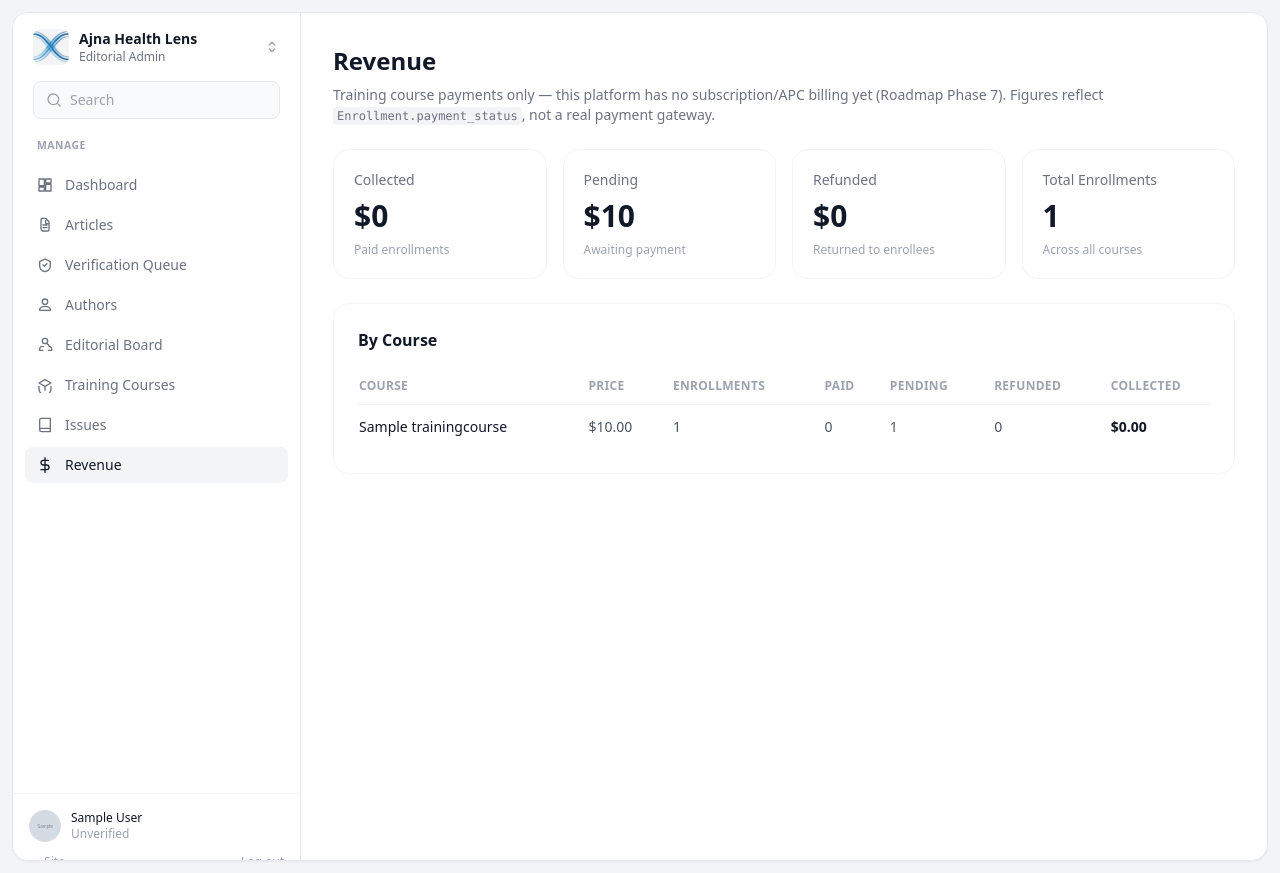
After one commit to ashim888/ahl, a Django app: page /editorial/revenue/ in a window 1280 px wide. The commit adds this page. Run offline with Django 5.2, Linux system fonts and the light colour scheme; a user stored in the database is signed in; tables that the repository leaves empty hold one stand-in row (values such as "Sample post"); grey boxes marked "Sample" are stand-in pictures; some libraries are stand-ins or nearby versions.

Commit message:
bug fixes

```diff
--- a/admin_custom/urls.py
+++ b/admin_custom/urls.py
@@ -6,4 +6,5 @@ app_name = 'admin_custom'
 
 urlpatterns = [
     path('', views.DashboardHomeView.as_view(), name='dashboard'),
+    path('revenue/', views.RevenueView.as_view(), name='revenue'),
 ]
--- a/admin_custom/views.py
+++ b/admin_custom/views.py
@@ -1,6 +1,6 @@
 import datetime
 
-from django.db.models import Count
+from django.db.models import Count, Q, Sum
 from django.utils import timezone
 from django.utils.decorators import method_decorator
 from django.views.generic import TemplateView
@@ -29,7 +29,9 @@ class DashboardHomeView(TemplateView):
 
     def get_context_data(self, **kwargs):
         context = super().get_context_data(**kwargs)
-        today = timezone.now().date()
+        # localdate(), not now().date() — TIME_ZONE is Asia/Kathmandu (UTC+5:45),
+        # so a plain UTC "now" can already be tomorrow in local time near midnight.
+        today = timezone.localdate()
 
         # -- KPI row -----------------------------------------------------
         article_status_counts = dict(
@@ -69,7 +71,15 @@ class DashboardHomeView(TemplateView):
         days = [today - datetime.timedelta(days=i) for i in range(6, -1, -1)]
         daily_stats = []
         for day in days:
-            created = Article.objects.filter(created_at__date=day).count()
+            # Explicit local-midnight-to-local-midnight range instead of a
+            # `created_at__date=day` lookup — the latter needs MySQL's
+            # CONVERT_TZ() to resolve the named TIME_ZONE, which silently
+            # returns NULL (matching nothing, ever) unless the server's
+            # mysql.time_zone_name tables have been loaded via
+            # mysql_tzinfo_to_sql. A plain datetime range doesn't need that.
+            day_start = timezone.make_aware(datetime.datetime.combine(day, datetime.time.min))
+            day_end = day_start + datetime.timedelta(days=1)
+            created = Article.objects.filter(created_at__gte=day_start, created_at__lt=day_end).count()
             published = Article.objects.filter(publication_date=day).count()
             daily_stats.append({'label': day.strftime('%b %-d'), 'created': created, 'published': published})
         max_daily = max([max(d['created'], d['published']) for d in daily_stats] + [1])
@@ -142,3 +152,39 @@ class DashboardHomeView(TemplateView):
         context['recent_articles'] = Article.objects.select_related('issue').order_by('-updated_at')[:5]
 
         return context
+
+
+@method_decorator(role_required(*EDITORIAL_ROLES), name='dispatch')
+class RevenueView(TemplateView):
+    """Read-only revenue summary from Training's Enrollment.payment_status —
+    the only real payment data this platform has. Deliberately not a
+    Stripe/subscription billing page — that's ROADMAP.md Phase 7, a separate,
+    much larger undertaking than surfacing data that already exists.
+    """
+
+    template_name = 'admin_custom/revenue.html'
+
+    def get_context_data(self, **kwargs):
+        context = super().get_context_data(**kwargs)
+
+        def total_for(payment_status):
+            return Enrollment.objects.filter(
+                payment_status=payment_status,
+            ).aggregate(total=Sum('course__price'))['total'] or 0
+
+        context['collected_total'] = total_for(Enrollment.PaymentStatus.PAID)
+        context['pending_total'] = total_for(Enrollment.PaymentStatus.PENDING)
+        context['refunded_total'] = total_for(Enrollment.PaymentStatus.REFUNDED)
+        context['enrollment_total'] = Enrollment.objects.count()
+
+        courses = TrainingCourse.objects.annotate(
+            paid_count=Count('enrollments', filter=Q(enrollments__payment_status=Enrollment.PaymentStatus.PAID)),
+            pending_count=Count('enrollments', filter=Q(enrollments__payment_status=Enrollment.PaymentStatus.PENDING)),
+            refunded_count=Count('enrollments', filter=Q(enrollments__payment_status=Enrollment.PaymentStatus.REFUNDED)),
+            total_enrollments=Count('enrollments'),
+        ).order_by('-total_enrollments')
+        for course in courses:
+            course.collected = course.paid_count * course.price
+        context['courses'] = courses
+
+        return context
--- a/articles/forms.py
+++ b/articles/forms.py
@@ -13,7 +13,7 @@ class ArticleForm(forms.ModelForm):
     class Meta:
         model = Article
         fields = [
-            'title', 'slug', 'article_type', 'access_type', 'status',
+            'title', 'slug', 'article_type', 'access_type', 'status', 'is_pinned',
             'abstract', 'keywords', 'issue', 'volume', 'page_numbers', 'doi',
             'submission_date', 'acceptance_date', 'publication_date',
             'html_content', 'references', 'featured_image', 'pdf_file',
--- a/articles/urls.py
+++ b/articles/urls.py
@@ -25,4 +25,5 @@ urlpatterns = [
     path('manage/articles/preview/', views.article_preview, name='manage_article_preview'),
     path('manage/articles/<slug:slug>/edit/', views.ArticleUpdateView.as_view(), name='manage_article_update'),
     path('manage/articles/<slug:slug>/delete/', views.ArticleDeleteView.as_view(), name='manage_article_delete'),
+    path('manage/articles/<slug:slug>/quick-publish/', views.article_quick_publish, name='manage_article_quick_publish'),
 ]
--- a/issues/urls.py
+++ b/issues/urls.py
@@ -7,4 +7,9 @@ app_name = 'issues'
 urlpatterns = [
     path('issues/', views.IssueListView.as_view(), name='issue_list'),
     path('issues/<int:volume>/<int:number>/', views.IssueDetailView.as_view(), name='issue_detail'),
+
+    path('manage/issues/', views.IssueManageListView.as_view(), name='manage_issue_list'),
+    path('manage/issues/new/', views.IssueCreateView.as_view(), name='manage_issue_create'),
+    path('manage/issues/<int:pk>/edit/', views.IssueUpdateView.as_view(), name='manage_issue_update'),
+    path('manage/issues/<int:pk>/delete/', views.IssueDeleteView.as_view(), name='manage_issue_delete'),
 ]
--- /dev/null
+++ b/templates/admin_custom/revenue.html
@@ -0,0 +1,72 @@
+{% extends 'admin_dashboard/base.html' %}
+
+{% block title %}Revenue — {{ JOURNAL_NAME }}{% endblock %}
+{% block page_title %}Revenue{% endblock %}
+
+{% block content %}
+
+<p class="text-sm text-gray-500 -mt-4 mb-6">
+    Training course payments only — this platform has no subscription/APC billing yet (Roadmap Phase 7).
+    Figures reflect <code class="text-xs bg-gray-100 px-1 py-0.5 rounded">Enrollment.payment_status</code>, not a real payment gateway.
+</p>
+
+<div class="grid grid-cols-1 sm:grid-cols-2 lg:grid-cols-4 gap-4 mb-6">
+    <div class="bg-white rounded-2xl border border-gray-100 p-5">
+        <p class="text-sm text-gray-500">Collected</p>
+        <p class="mt-2 text-3xl font-bold text-gray-900">${{ collected_total }}</p>
+        <p class="mt-2 text-xs text-gray-400">Paid enrollments</p>
+    </div>
+    <div class="bg-white rounded-2xl border border-gray-100 p-5">
+        <p class="text-sm text-gray-500">Pending</p>
+        <p class="mt-2 text-3xl font-bold text-gray-900">${{ pending_total }}</p>
+        <p class="mt-2 text-xs text-gray-400">Awaiting payment</p>
+    </div>
+    <div class="bg-white rounded-2xl border border-gray-100 p-5">
+        <p class="text-sm text-gray-500">Refunded</p>
+        <p class="mt-2 text-3xl font-bold text-gray-900">${{ refunded_total }}</p>
+        <p class="mt-2 text-xs text-gray-400">Returned to enrollees</p>
+    </div>
+    <div class="bg-white rounded-2xl border border-gray-100 p-5">
+        <p class="text-sm text-gray-500">Total Enrollments</p>
+        <p class="mt-2 text-3xl font-bold text-gray-900">{{ enrollment_total }}</p>
+        <p class="mt-2 text-xs text-gray-400">Across all courses</p>
+    </div>
+</div>
+
+<div class="bg-white rounded-2xl border border-gray-100 p-5 sm:p-6">
+    <h2 class="text-base font-semibold text-gray-900 mb-4">By Course</h2>
+    <div class="overflow-x-auto">
+        <table class="w-full text-sm">
+            <thead class="text-left text-xs uppercase tracking-wide text-gray-400 border-b border-gray-100">
+                <tr>
+                    <th class="py-2.5 pr-4">Course</th>
+                    <th class="py-2.5 pr-4">Price</th>
+                    <th class="py-2.5 pr-4">Enrollments</th>
+                    <th class="py-2.5 pr-4">Paid</th>
+                    <th class="py-2.5 pr-4">Pending</th>
+                    <th class="py-2.5 pr-4">Refunded</th>
+                    <th class="py-2.5">Collected</th>
+                </tr>
+            </thead>
+            <tbody class="divide-y divide-gray-100">
+                {% for course in courses %}
+                    <tr>
+                        <td class="py-3 pr-4 font-medium text-gray-900">
+                            <a href="{% url 'training:manage_course_enrollments' course.pk %}" class="hover:underline">{{ course.title }}</a>
+                        </td>
+                        <td class="py-3 pr-4 text-gray-600">${{ course.price }}</td>
+                        <td class="py-3 pr-4 text-gray-600">{{ course.total_enrollments }}</td>
+                        <td class="py-3 pr-4 text-gray-600">{{ course.paid_count }}</td>
+                        <td class="py-3 pr-4 text-gray-600">{{ course.pending_count }}</td>
+                        <td class="py-3 pr-4 text-gray-600">{{ course.refunded_count }}</td>
+                        <td class="py-3 font-semibold text-gray-900">${{ course.collected }}</td>
+                    </tr>
+                {% empty %}
+                    <tr><td colspan="7" class="py-6 text-center text-gray-400">No courses yet.</td></tr>
+                {% endfor %}
+            </tbody>
+        </table>
+    </div>
+</div>
+
+{% endblock %}
--- a/templates/admin_dashboard/base.html
+++ b/templates/admin_dashboard/base.html
@@ -147,16 +147,20 @@
                 </svg>
                 Training Courses
             </a>
-
-            <div class="pt-4 mt-2 border-t border-gray-100">
-                <p class="px-3 pt-3 pb-2 text-[0.65rem] font-semibold uppercase tracking-wider text-gray-400">Coming later</p>
-                <span class="flex items-center gap-3 px-3 py-2 text-gray-300 cursor-not-allowed" title="Public browsing exists; CRUD is still plain Django admin">
-                    Issues
-                </span>
-                <span class="flex items-center gap-3 px-3 py-2 text-gray-300 cursor-not-allowed" title="Roadmap Phase 7">
-                    Revenue
-                </span>
-            </div>
+            <a href="{% url 'issues:manage_issue_list' %}"
+               class="flex items-center gap-3 px-3 py-2 rounded-lg {% if 'manage_issue' in view_name %}bg-gray-100 text-gray-900 font-medium{% else %}text-gray-500 hover:bg-gray-50 hover:text-gray-900{% endif %}">
+                <svg class="w-4 h-4 shrink-0" fill="none" viewBox="0 0 24 24" stroke="currentColor" stroke-width="2">
+                    <path stroke-linecap="round" stroke-linejoin="round" d="M4 19.5A2.5 2.5 0 0 1 6.5 17H20M4 19.5A2.5 2.5 0 0 0 6.5 22H20V2H6.5A2.5 2.5 0 0 0 4 4.5v15Z"/>
+                </svg>
+                Issues
+            </a>
+            <a href="{% url 'admin_custom:revenue' %}"
+               class="flex items-center gap-3 px-3 py-2 rounded-lg {% if view_name == 'admin_custom:revenue' %}bg-gray-100 text-gray-900 font-medium{% else %}text-gray-500 hover:bg-gray-50 hover:text-gray-900{% endif %}">
+                <svg class="w-4 h-4 shrink-0" fill="none" viewBox="0 0 24 24" stroke="currentColor" stroke-width="2">
+                    <path stroke-linecap="round" stroke-linejoin="round" d="M12 1v22M17 5H9.5a3.5 3.5 0 0 0 0 7h5a3.5 3.5 0 0 1 0 7H6"/>
+                </svg>
+                Revenue
+            </a>
 
             {% recent_draft_articles as draft_articles %}
             {% if draft_articles %}
--- a/templates/articles/article_list.html
+++ b/templates/articles/article_list.html
@@ -33,6 +33,7 @@
                 </a>
                 <div class="flex-1 min-w-0">
                     <span class="section-label text-muted-foreground">
+                        {% if article.is_pinned %}<span class="text-accent">PINNED ·</span> {% endif %}
                         {{ article.get_article_type_display }} · {{ article.get_access_type_display }}
                     </span>
                     <h2 class="font-display text-xl font-bold leading-snug mt-2 article-title" style="letter-spacing: -0.01em;">
--- a/templates/articles/manage/article_form.html
+++ b/templates/articles/manage/article_form.html
@@ -4,7 +4,7 @@
 {% block page_title %}{% if is_create %}New Article{% else %}Edit Article{% endif %}{% endblock %}
 
 {% block content %}
-<div class="max-w-2xl mx-auto">
+<div class="">
     {% if not is_create %}
         <p class="text-sm text-gray-500 mb-4">
             Authors are managed via the
@@ -63,6 +63,7 @@
                     {% include 'admin_dashboard/includes/form_field.html' with field=form.status %}
                     {% include 'admin_dashboard/includes/form_field.html' with field=form.access_type %}
                 </div>
+                {% include 'admin_dashboard/includes/form_field.html' with field=form.is_pinned %}
                 <div class="grid grid-cols-1 sm:grid-cols-3 gap-5">
                     {% include 'admin_dashboard/includes/form_field.html' with field=form.issue %}
                     {% include 'admin_dashboard/includes/form_field.html' with field=form.volume %}
```
Also changed, not shown: articles/models.py (+22 -2 lines), articles/views.py (+29 -6 lines), issues/forms.py (added, +13 -0 lines), issues/views.py (+74 -2 lines), templates/articles/manage/article_list.html (+10 -1 lines), templates/issues/manage/issue_confirm_delete.html (added, +23 -0 lines), templates/issues/manage/issue_form.html (added, +70 -0 lines), templates/issues/manage/issue_list.html (added, +48 -0 lines), articles/migrations/0008_article_is_pinned_alter_article_acceptance_date_and_more.py (added).
